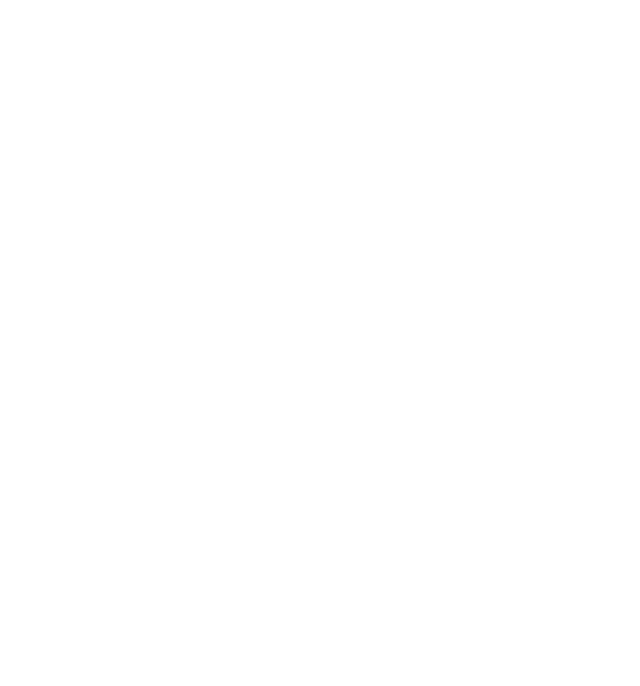
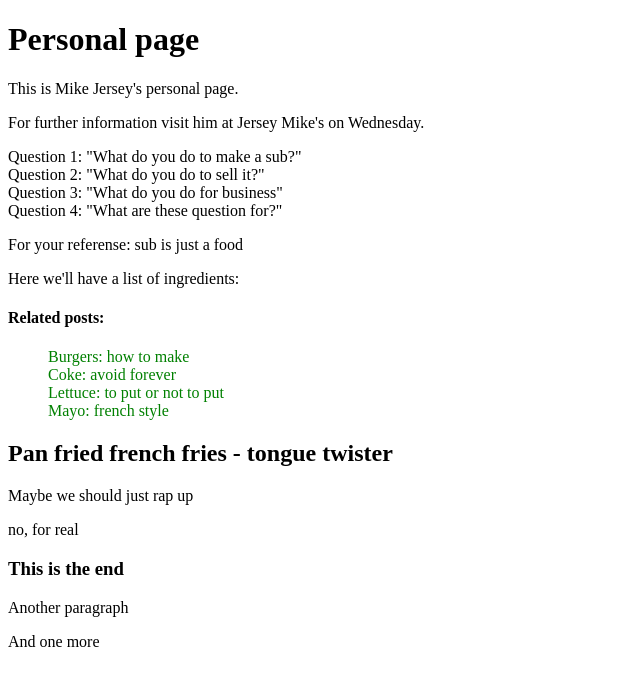
Before and after one commit to marianikiten/HTML_Day_1_HW, a plain HTML site: page index.html in a window 1280 px wide. Shown: the whole page, without its empty margins (0-640 px from the left). Drawn offline with Linux system fonts and the light colour scheme.

Commit message:
second commit

```diff
--- a/index.html
+++ b/index.html
@@ -8,6 +8,36 @@
     <title>Document</title>
 </head>
 <body>
+    <h1>Personal page</h1>
+
+    <p>This is Mike Jersey's personal page. </p>
+
+    <p> For further information visit him at Jersey Mike's on Wednesday.
+    </p>
+
+    <p>
+        Question 1: "What do you do to make a sub?" <br>
+        Question 2: "What do you do to sell it?" <br>
+        Question 3: "What do you do for business" <br>
+        Question 4: "What are these question for?" <br>
+    </p>
+    <p>For your referense: sub is just a food</p>
+    <p> Here we'll have a list of ingredients:</p>
+    <h4>Related posts:</h4>
+    <ul>
+        <a href="">Burgers: how to make</a> <br>
+        <a href="">Coke: avoid forever</a> <br>
+        <a href="">Lettuce: to put or not to put</a> <br>
+        <a href="">Mayo: french style</a> <br>
+    </ul>
+    <h2> Pan fried french fries - tongue twister</h2>
+    <p>Maybe we should just rap up</p>
+    <p>no, for real</p>
+    <h3>This is the end</h3>
+    <p>Another paragraph</p>
+    <p>And one more</p>
+
 
 </body>
 </html>
+<body>
--- a/style.css
+++ b/style.css
@@ -0,0 +1,17 @@
+body {
+    font-family:'Times New Roman', Times, serif
+    font-size: 40px;
+}
+
+
+a:link {
+    color: green;
+    background-color: transparent;
+    text-decoration: none;
+  }
+
+  a:visited {
+    color: green;
+    background-color: transparent;
+    text-decoration: none;
+  }
```
